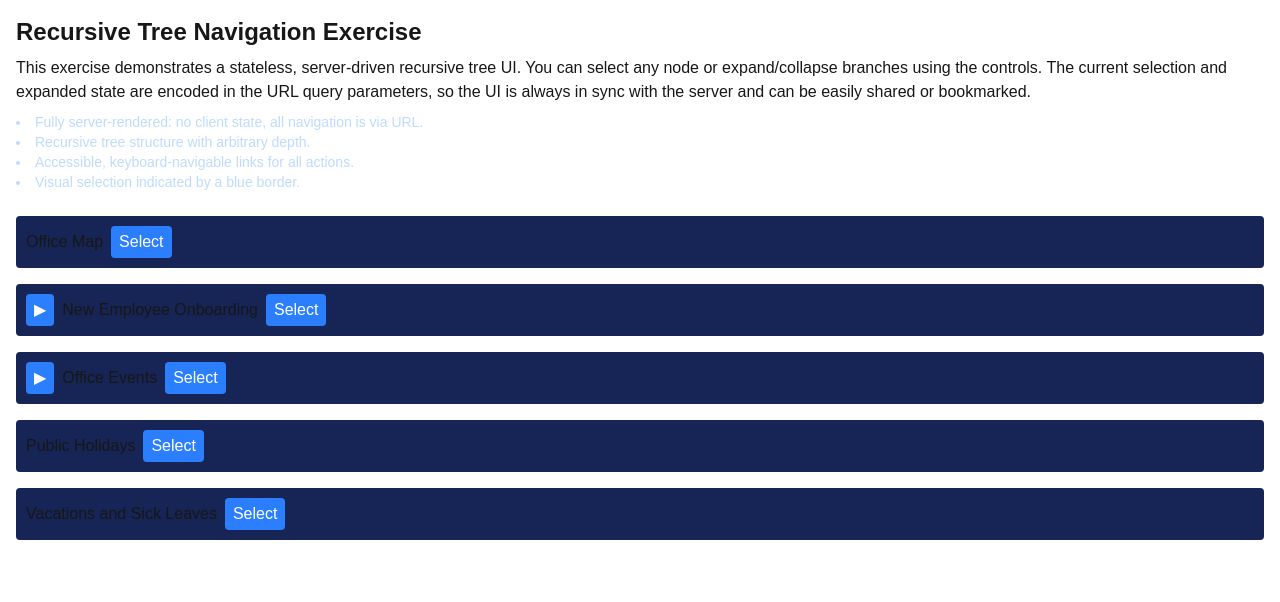
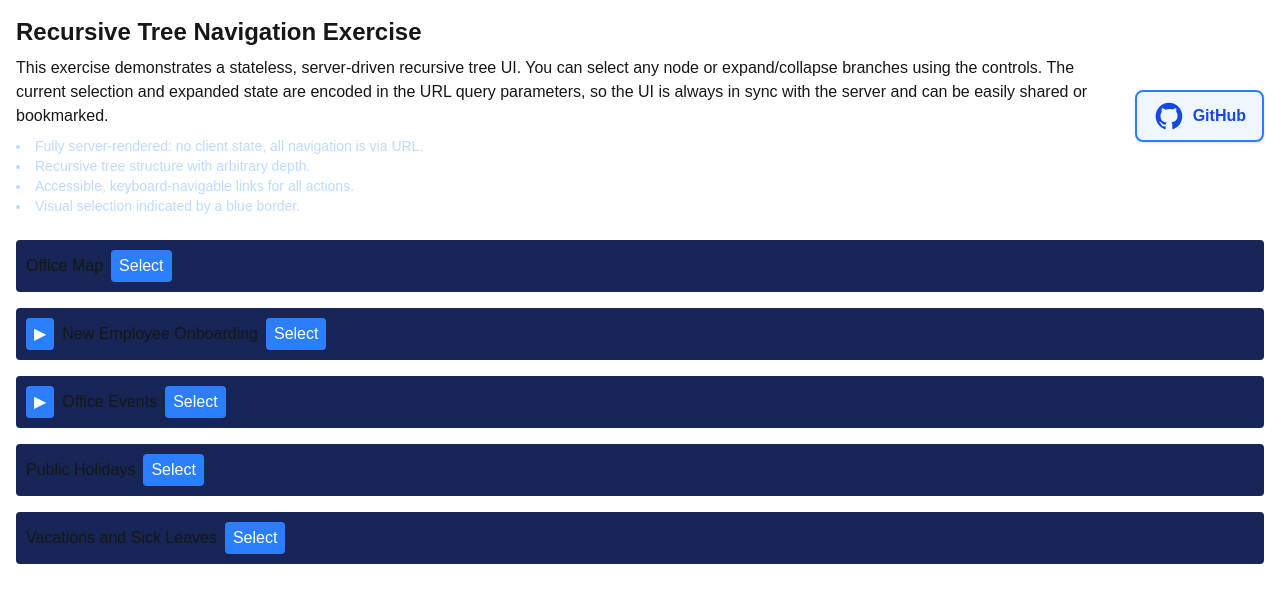
Before and after one commit to brian-gates/node-tree-explorer, a Next.js app: page /node-tree-explorer/ in a window 1280 px wide. Shown: the top 602 px of the page. Built offline with nearby package versions, Linux system fonts and the light colour scheme.

Commit message:
cross reference github and website

```diff
--- a/src/app/page.tsx
+++ b/src/app/page.tsx
@@ -12,16 +12,17 @@ export default async function Home({
   const data = await fetchData();
   return (
     <div className="p-4">
-      <div className="mb-6 space-y-2">
+      <div className="flex items-center justify-between mb-6">
+        <div className="space-y-2">
           <h1 className="text-2xl font-bold">
             Recursive Tree Navigation Exercise
           </h1>
           <p>
             This exercise demonstrates a stateless, server-driven recursive tree
             UI. You can select any node or expand/collapse branches using the
-          controls. The current selection and expanded state are encoded in the
-          URL query parameters, so the UI is always in sync with the server and
-          can be easily shared or bookmarked.
+            controls. The current selection and expanded state are encoded in
+            the URL query parameters, so the UI is always in sync with the
+            server and can be easily shared or bookmarked.
           </p>
           <ul className="list-disc list-inside text-sm text-blue-200">
             <li>
@@ -31,6 +32,24 @@ export default async function Home({
             <li>Accessible, keyboard-navigable links for all actions.</li>
             <li>Visual selection indicated by a blue border.</li>
           </ul>
+        </div>
+        <a
+          href="https://github.com/brian-gates/node-tree-explorer"
+          target="_blank"
+          rel="noopener noreferrer"
+          className="ml-4 flex items-center gap-2 px-4 py-2 rounded-lg border-2 border-blue-500 bg-blue-50 hover:bg-blue-100 hover:border-blue-700 text-blue-700 font-semibold shadow transition-colors"
+          aria-label="View on GitHub"
+        >
+          <svg
+            xmlns="http://www.w3.org/2000/svg"
+            viewBox="0 0 24 24"
+            fill="currentColor"
+            className="w-8 h-8"
+          >
+            <path d="M12 2C6.48 2 2 6.58 2 12.26c0 4.5 2.87 8.32 6.84 9.67.5.09.68-.22.68-.48 0-.24-.01-.87-.01-1.7-2.78.62-3.37-1.36-3.37-1.36-.45-1.18-1.1-1.5-1.1-1.5-.9-.63.07-.62.07-.62 1 .07 1.53 1.05 1.53 1.05.89 1.56 2.34 1.11 2.91.85.09-.66.35-1.11.63-1.37-2.22-.26-4.56-1.14-4.56-5.07 0-1.12.39-2.03 1.03-2.75-.1-.26-.45-1.3.1-2.7 0 0 .84-.28 2.75 1.05A9.38 9.38 0 0 1 12 6.84c.85.004 1.71.12 2.51.35 1.91-1.33 2.75-1.05 2.75-1.05.55 1.4.2 2.44.1 2.7.64.72 1.03 1.63 1.03 2.75 0 3.94-2.34 4.81-4.57 5.07.36.32.68.94.68 1.9 0 1.37-.01 2.47-.01 2.81 0 .27.18.58.69.48A10.01 10.01 0 0 0 22 12.26C22 6.58 17.52 2 12 2z" />
+          </svg>
+          <span className="hidden sm:inline">GitHub</span>
+        </a>
       </div>
       <div className="flex flex-col gap-4">
         {data.map((node) => (
```
Also changed, not shown: 1 other file (tests, documents, lock files or other folders). Lines whose indentation alone changed are shown as unchanged.
